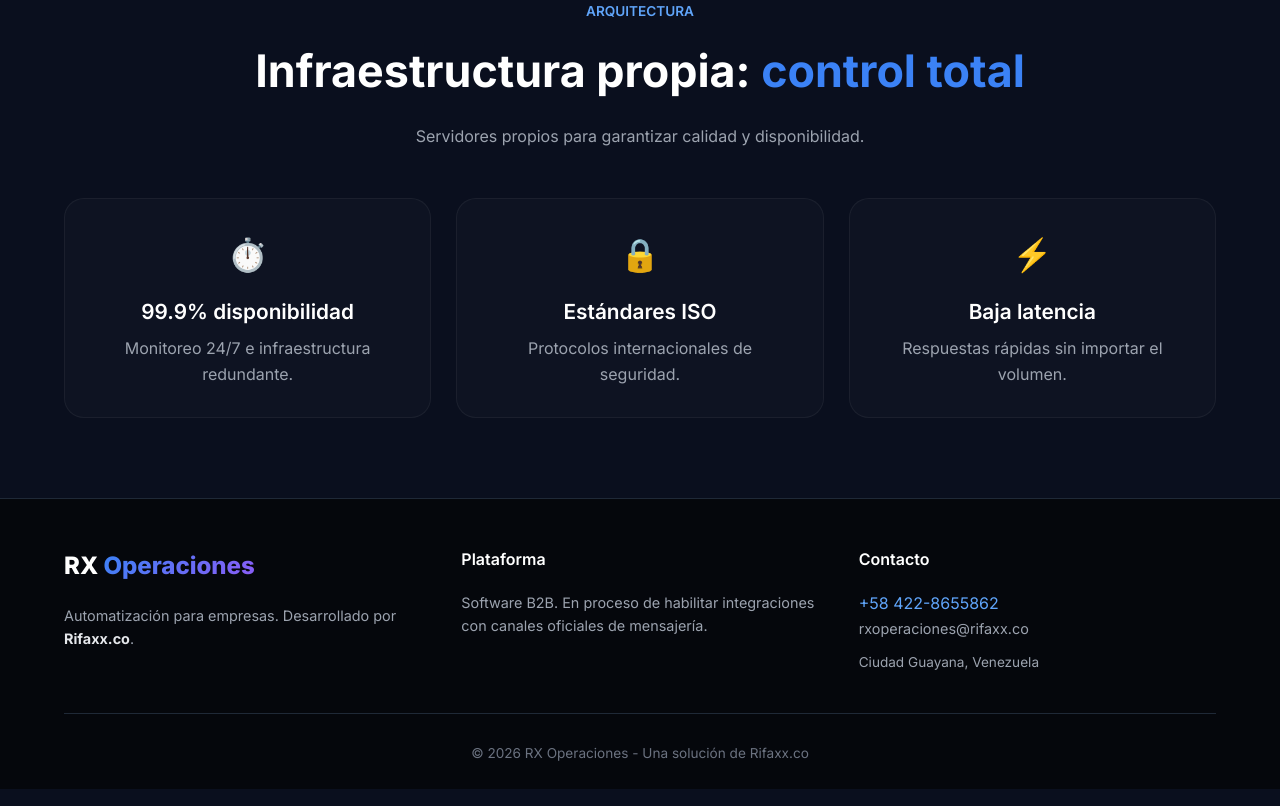
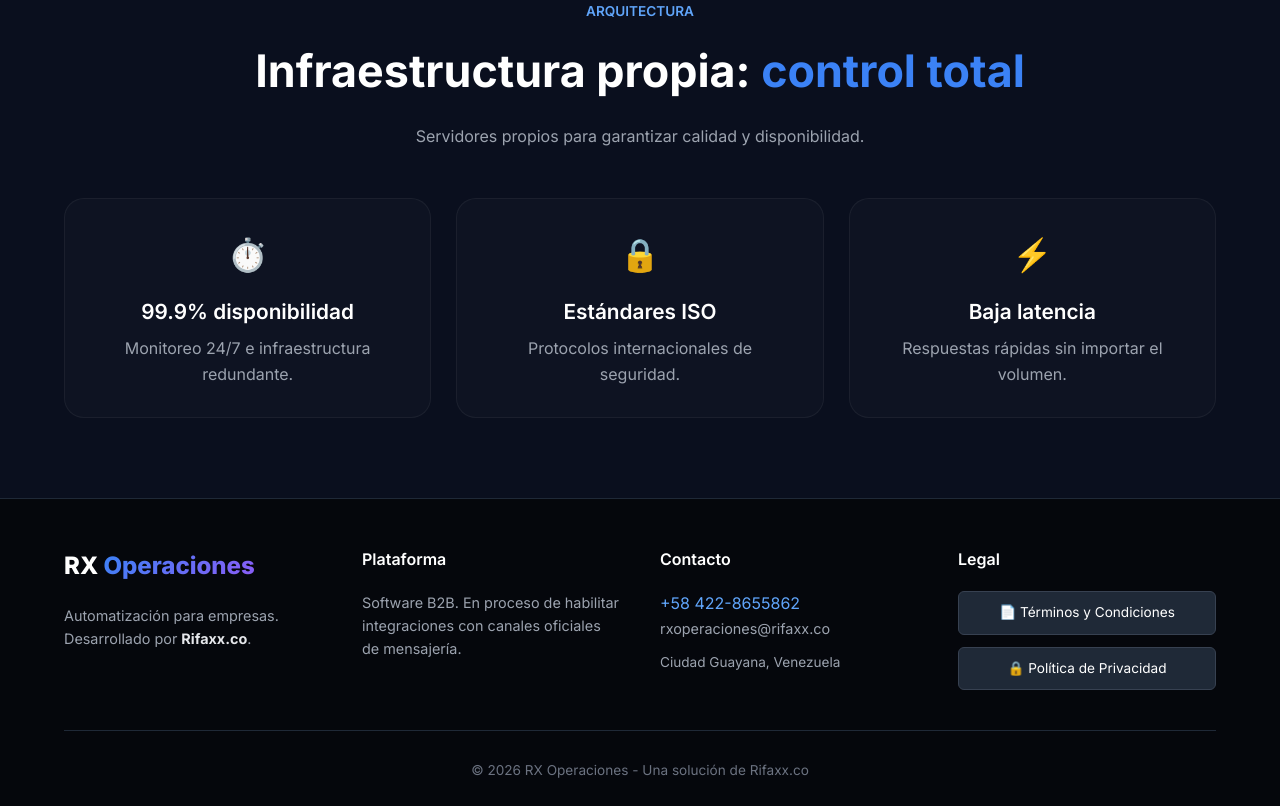
Before and after one commit to redsapien/rxautomatizaciones, a plain HTML site: page index.html in a window 1280 px wide. Shown: the part 2882-3688 px from the top of the page. Drawn offline with Linux system fonts and the light colour scheme.

Commit message:
Update index.html

```diff
--- a/index.html
+++ b/index.html
@@ -455,7 +455,6 @@
         </div>
     </section>
 
-    <!-- FOOTER -->
     <footer style="background-color: #05070C; color: #9CA3AF; padding: 3rem 5% 1.5rem; border-top: 1px solid #1F2937;">
     <div style="max-width: 1200px; margin: 0 auto; display: grid; grid-template-columns: repeat(auto-fit, minmax(250px, 1fr)); gap: 40px;">
         <div>
@@ -472,13 +471,25 @@
             <p style="font-size: 0.9rem;">rxoperaciones@rifaxx.co</p>
             <p style="font-size: 0.85rem; margin-top: 12px;">Ciudad Guayana, Venezuela</p>
         </div>
+
+        <div>
+            <h4 style="color: white; font-weight: 600; margin-bottom: 18px;">Legal</h4>
+            <div style="display: flex; flex-direction: column; gap: 12px;">
+                <a href="ruta/a/terminos.pdf" target="_blank" download style="display: inline-block; padding: 10px 15px; background-color: #1F2937; color: white; text-decoration: none; border-radius: 6px; font-size: 0.85rem; border: 1px solid #374151; transition: background-color 0.3s; text-align: center;">
+                    📄 Términos y Condiciones
+                </a>
+                <a href="Descargables/terminos-politicadeprivacidad.pdf" target="_blank" download style="display: inline-block; padding: 10px 15px; background-color: #1F2937; color: white; text-decoration: none; border-radius: 6px; font-size: 0.85rem; border: 1px solid #374151; transition: background-color 0.3s; text-align: center;">
+                    🔒 Política de Privacidad
+                </a>
             </div>
+        </div>
+    </div>
+
     <div style="text-align: center; margin-top: 2.5rem; padding-top: 1.8rem; border-top: 1px solid #1F2937; color: #6B7280; font-size: 0.85rem;">
         <p>&copy; <span id="year"></span> RX Operaciones - Una solución de Rifaxx.co</p>
     </div>
 </footer>
 
-    <!-- BOTÓN FLOTANTE ÚNICO (LLAMADA) -->
 <a href="tel:+584228655862" class="call-button-nav">
     <span class="text">📞 Llamar ahora</span>
 </a>
```
Lines whose indentation alone changed are shown as unchanged.
